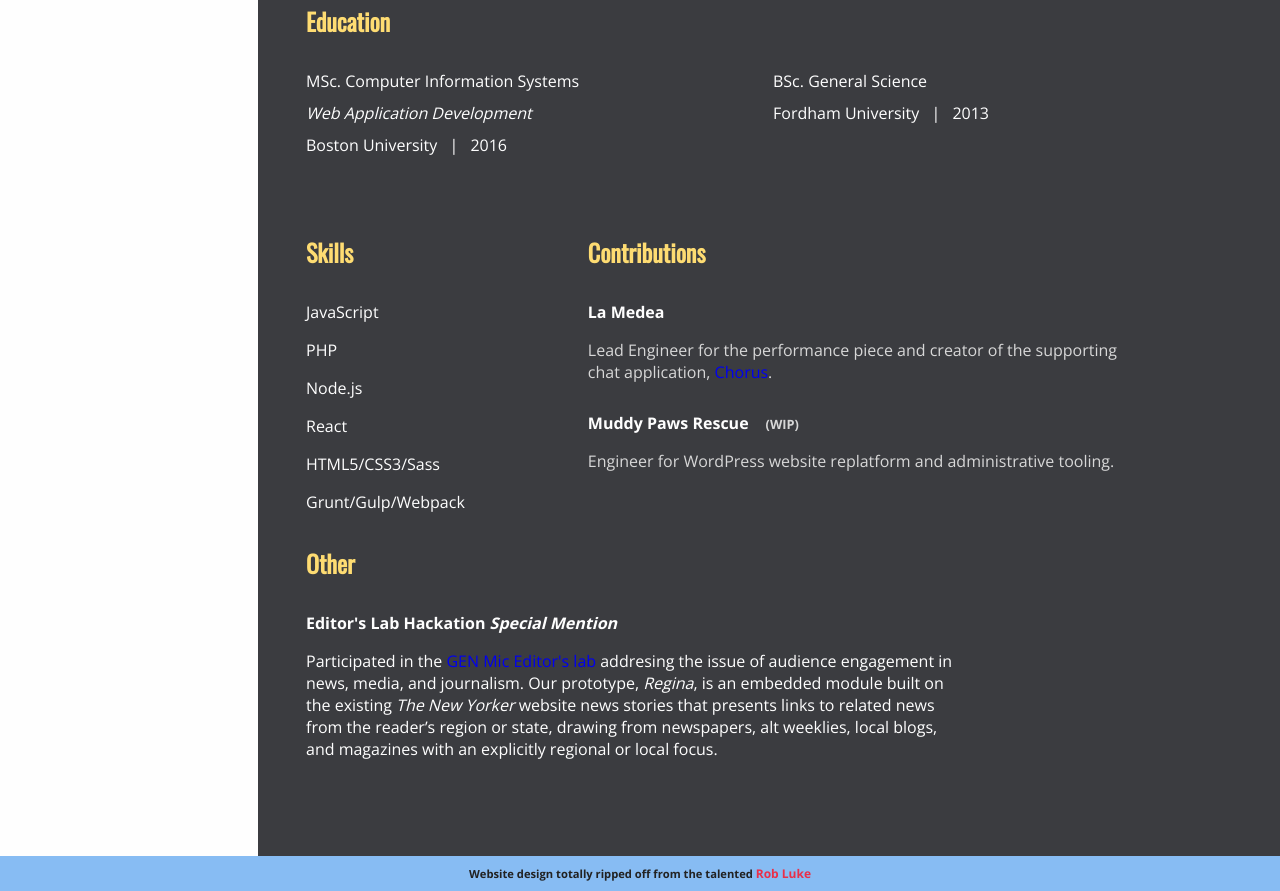
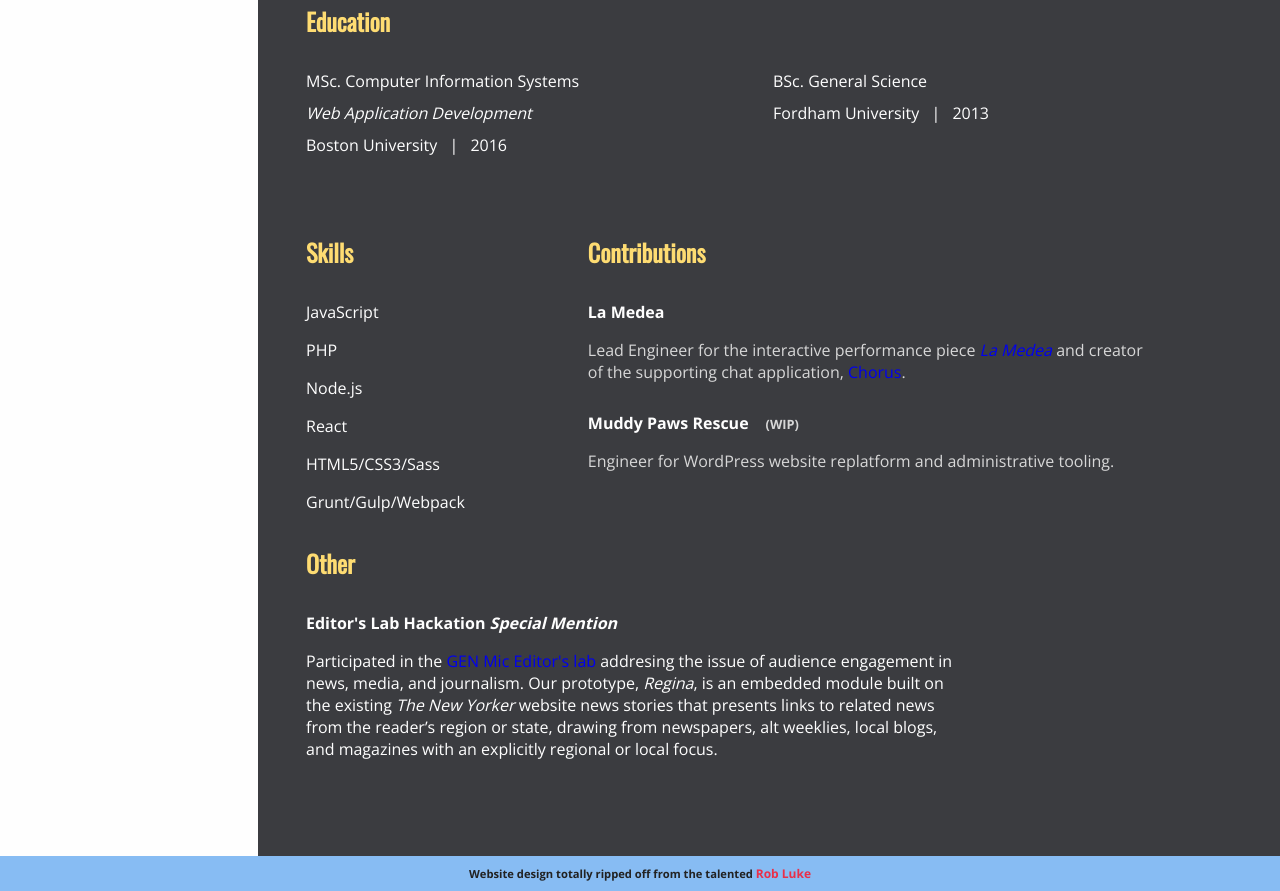
Before and after one commit to yurm04/yurm04.github.io, a plain HTML site: page index.html in a window 1280 px wide. Shown: the part 606-1497 px from the top of the page. Drawn offline with nearby package versions, Linux system fonts and the light colour scheme.

Commit message:
added medea stuff

```diff
--- a/index.html
+++ b/index.html
@@ -129,7 +129,7 @@
 				</div> -->
 				<div class="contribution">
 					<h3>La Medea</h3>
-					<p>Lead Engineer for the performance piece and creator of the supporting chat application, <a href="https://github.com/yurm04/Chorus">Chorus</a>.</p>
+					<p>Lead Engineer for the interactive performance piece <a href="https://www.ps122.org/la-medea/#video"><i>La Medea</i></a> and creator of the supporting chat application, <a href="https://github.com/yurm04/Chorus">Chorus</a>.</p>
 				</div>
 				<div class="contribution">
 					<h3>Muddy Paws Rescue <small>(WIP)</small></h3>
```
